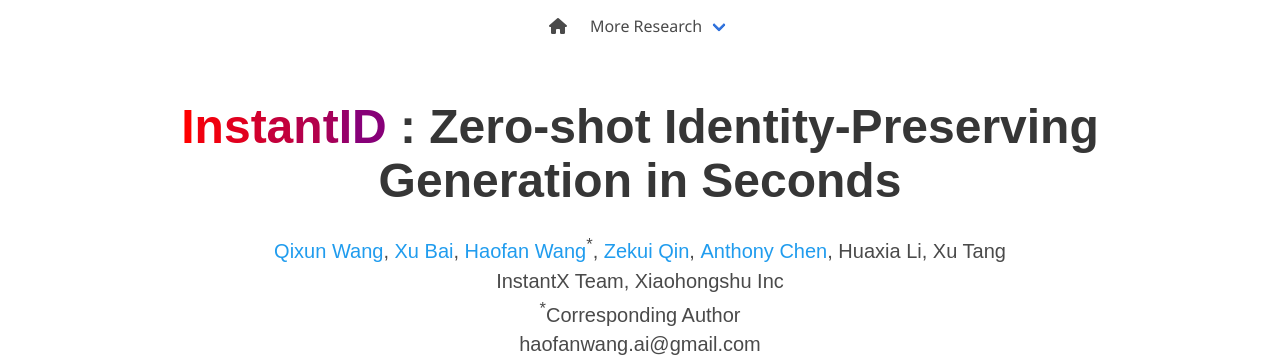
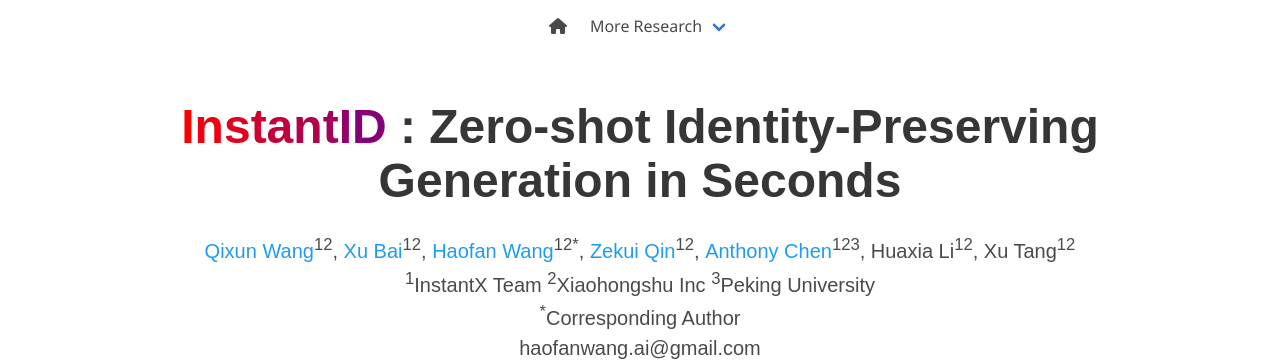
Before and after one commit to InstantID/instantid.github.io, a plain HTML site: page index.html in a window 1280 px wide. Shown: the top 361 px of the page. Drawn offline with nearby package versions, Linux system fonts and the light colour scheme; some icons are missing; a web font is replaced by a local one.

Commit message:
update author

```diff
--- a/index.html
+++ b/index.html
@@ -97,26 +97,28 @@
 
           <div class="is-size-5 publication-authors">
             <div class="author-block">
-              <a href="https://github.com/wangqixun">Qixun Wang</a>,
+              <a href="https://github.com/wangqixun">Qixun Wang</a><sup>12</sup>,
             </div>
             <div class="author-block">
-              <a href="https://huggingface.co/baymin0220">Xu Bai</a>,
+              <a href="https://huggingface.co/baymin0220">Xu Bai</a><sup>12</sup>,
             </div>
             <div class="author-block">
-              <a href="https://haofanwang.github.io/">Haofan Wang</a><sup>*</sup>,
+              <a href="https://haofanwang.github.io/">Haofan Wang</a><sup>12*</sup>,
             </div>
             <div class="author-block">
-              <a href="https://github.com/ZekuiQin">Zekui Qin</a>,
+              <a href="https://github.com/ZekuiQin">Zekui Qin</a><sup>12</sup>,
             </div>
             <div class="author-block">
-              <a href="https://antonioo-c.github.io/">Anthony Chen</a>
+              <a href="https://antonioo-c.github.io/">Anthony Chen</a><sup>123</sup>
             </div>,
-            Huaxia Li,
-            Xu Tang
+            Huaxia Li<sup>12</sup>,
+            Xu Tang<sup>12</sup>
           </div>
 
           <div class="is-size-5 publication-authors">
-            <span class="author-block">InstantX Team, Xiaohongshu Inc</span>
+            <span class="author-block"><sup>1</sup>InstantX Team </span>
+            <span class="author-block"><sup>2</sup>Xiaohongshu Inc </span>
+            <span class="author-block"><sup>3</sup>Peking University </span>
             <br>
             <span class="author-block"><sup>*</sup>Corresponding Author</span>
             <br>
```
